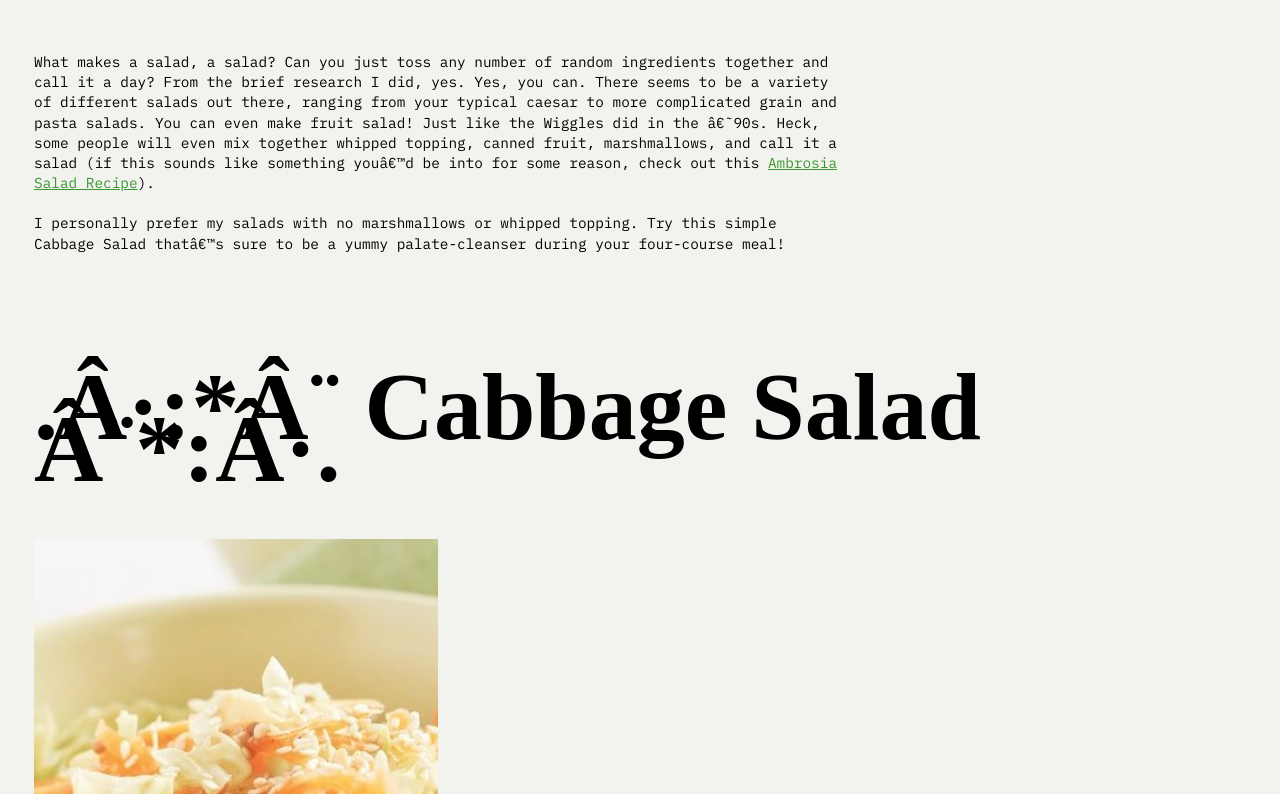
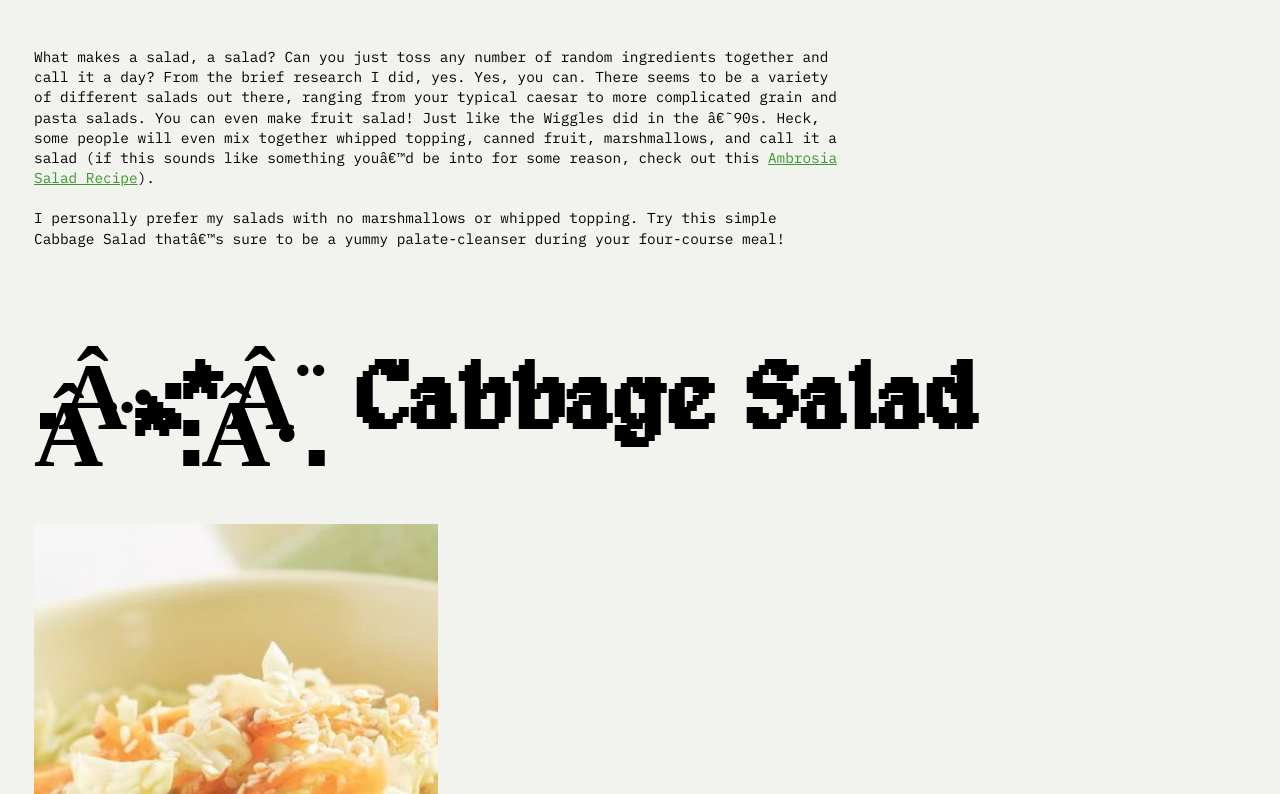
Before and after one commit to jo-langgg/jos-planet-salad, a plain HTML site: page index.html in a window 1280 px wide. Shown: the part 350-1144 px from the top of the page. Drawn offline with Linux system fonts and the light colour scheme.

Commit message:
fixed style

```diff
--- a/index.html
+++ b/index.html
@@ -6,7 +6,6 @@
     <link rel="stylesheet" href="https://fonts.googleapis.com/css?family=IBM+Plex+Mono">
     <!-- Made by Joanne Lang on December 10, 2024 -->
     <style>
-      tyle>
       /*------------------ FONTS --------------------*/
       @font-face {
         font-family: Alagard;
```
